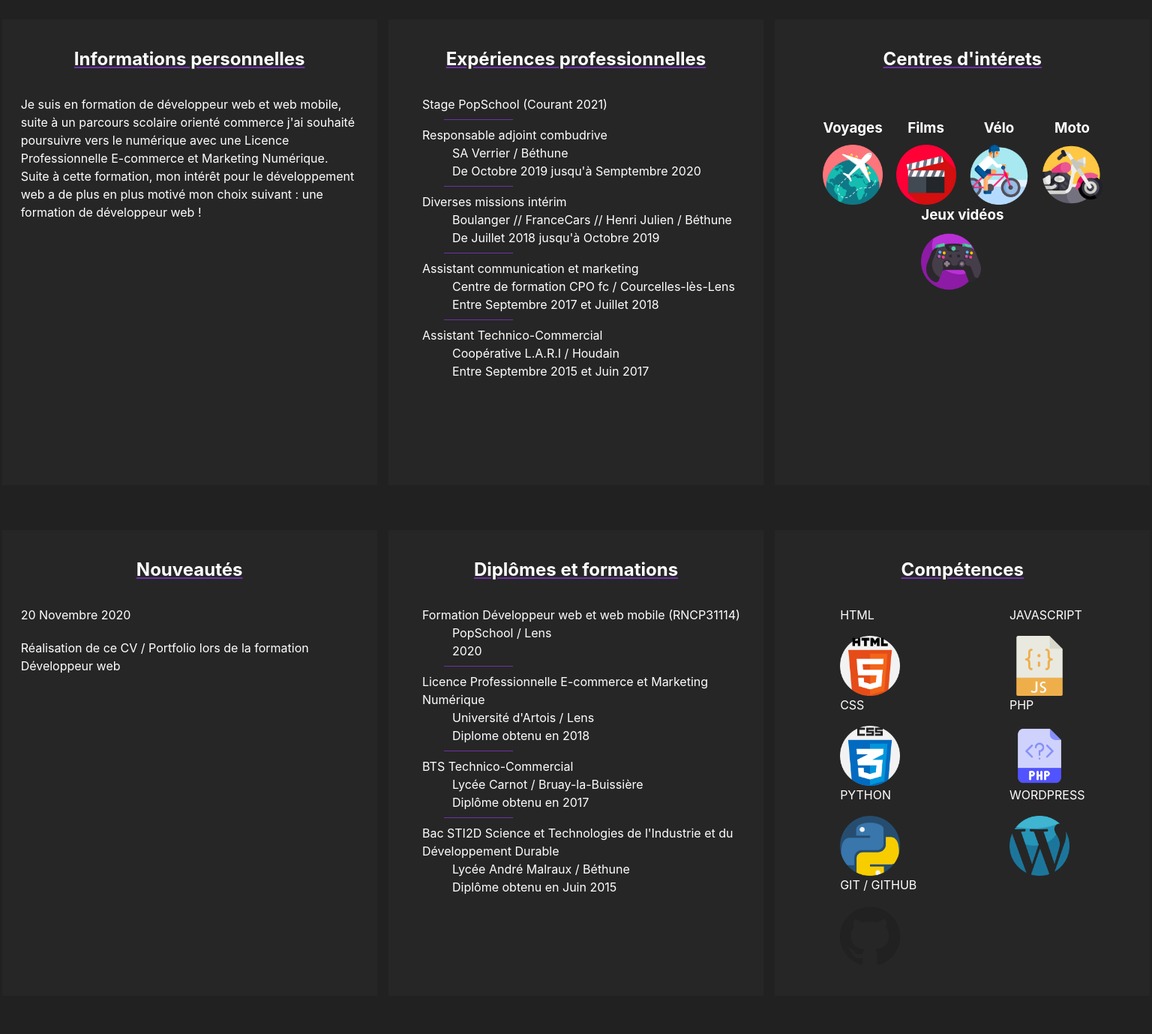
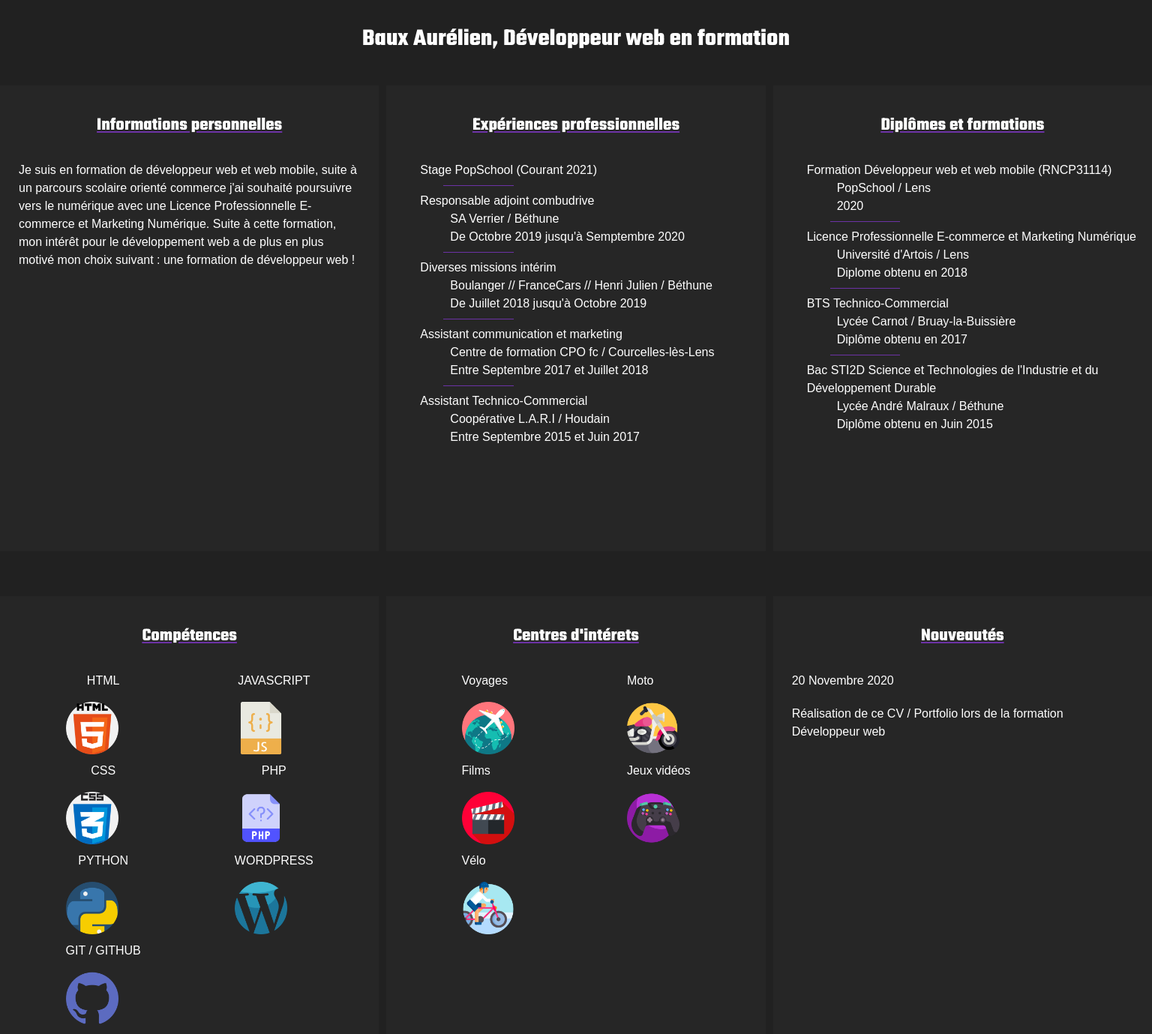
Before and after one commit to Baubaux/Mon-cv, a website: page index.html in a window 1536 px wide. Shown: the part 360-1739 px from the top of the page at 75% size. Drawn offline with nearby package versions, Linux system fonts and the light colour scheme; files that its build step writes are made by us from their sources; a web font is replaced by a local one.

Commit message:
Modification du cv/portfolio

```diff
--- a/index.html
+++ b/index.html
@@ -5,6 +5,8 @@
     <meta name="viewport" content="width=device-width, initial-scale=1.0">
     <title>Baux Aurélien Portfolio</title>
     <link rel="stylesheet" href="css/style.css">
+    <link rel="preconnect" href="https://fonts.gstatic.com">
+    <link href="https://fonts.googleapis.com/css2?family=Electrolize&family=Teko:wght@300;400;500;600;700&display=swap" rel="stylesheet">
 </head>
 
 <body>
@@ -53,6 +55,8 @@
       <img class="header_logo" src="img/Logo-blanc.png" alt="Logo Baux Aurélien">
     </div>
   </header>
+
+  <h1>Baux Aurélien, Développeur web en formation</h1>
 
   <div class="main-container" id="Haut">
 
@@ -134,33 +138,33 @@
       <div class="skills">
         <div class="skill_under">
           <div>
-            <p>HTML</p>
+            <p class="icon-title">HTML</p>
             <img class="icon" src="img/001-html-5.png" alt="Logo html5">
           </div>
           <div>
-            <p>CSS</p>
+            <p class="icon-title">CSS</p>
             <img class="icon" src="img/002-css.png" alt="Logo css3">
           </div>
           <div>
-            <p>PYTHON</p>
+            <p class="icon-title">PYTHON</p>
             <img class="icon" src="img/001-python.png" alt="Logo Python">
           </div>
           <div>
-            <p>GIT / GITHUB</p>
-            <img class="icon" src="img/002-github.png" alt="Logo github">
+            <p class="icon-title">GIT / GITHUB</p>
+            <img class="icon" src="img/001-github.png" alt="Logo github">
           </div>
         </div>
         <div class="skill_under">
           <div>
-            <p>JAVASCRIPT</p>
+            <p class="icon-title">JAVASCRIPT</p>
             <img class="icon" src="img/003-javascript.png" alt="Logo javascript">
           </div>
           <div>
-            <p>PHP</p>
+            <p class="icon-title">PHP</p>
             <img class="icon" src="img/004-php.png" alt="Logo Php">
           </div>
           <div>
-            <p>WORDPRESS</p>
+            <p class="icon-title">WORDPRESS</p>
             <img class="icon" src="img/005-wordpress.png" alt="Logo wordpress">
           </div>
         </div>
@@ -172,25 +176,29 @@
     <div class="container container-interet">
       <h2 class="container_title" id="Intérets">Centres d'intérets</h2>
       <div class="interet">
+        <div class="interet_under">
           <div>
-          <h3 class="interet-h3">Voyages</h3>
+            <p>Voyages</p>
             <img class="icon" src="img/004-travel.png" alt="Icone travel">
           </div>
             <div>
-          <h3 class="interet-h3">Films</h3>
+            <p>Films</p>
           <img class="icon" src="img/012-clapperboard.png" alt="Icon movies">
           </div>
           <div>
-          <h3 class="interet-h3">Vélo</h3>
+            <p>Vélo</p>
             <img class="icon" src="img/007-cycling.png" alt="Icon cycle">
           </div>
+        </div>
+        <div class="interet_under">
           <div>
-          <h3 class="interet-h3">Moto</h3>
+            <p>Moto</p>
             <img class="icon" src="img/001-chopper.png" alt="Icon Motorcycle">
           </div>
           <div>
-          <h3 class="interet-h3">Jeux vidéos</h3>
+            <p>Jeux vidéos</p>
             <img class="icon" src="img/009-controller.png" alt="Icon controller">
+          </div>
         </div>
       </div>
     </div>
@@ -211,7 +219,16 @@
         <input class="form" name="Name/surname" type="text" placeholder="Nom / Prénom :">
         <input class="form" name="Email" type="text" placeholder="Email :">
         <textarea class="form" name="Objet" id="" cols="50" rows="6" placeholder="Objet"></textarea>
+        <input class="form_submit" type="reset" name="Réinitialiser" value="Réinitialiser">
         <input class="form_submit" type="submit" value="Envoyer">
+      </div>
+      <div class="input-fields">
+        <input type="text" class="input" placeholder="Nom / Prénom :">
+        <input type="text" class="input" placeholder="Adresse mail :">
+      </div>
+      <div class="message">
+        <textarea placeholder="Message"></textarea>
+        <div class="btn">Envoyer</div>
       </div>
     </div>
   </div>
--- a/scss/layout/_body.scss
+++ b/scss/layout/_body.scss
@@ -1,3 +1,16 @@
 body {
     background-color: $color-background;
+    font-family: 'Electrolize', sans-serif;
 }
+
+h1 {
+    display: flex;
+    justify-content: center;
+    margin-top: 1em;
+    font-family: 'Teko', sans-serif;
+    color: white;
+}
+
+h2, h3 {
+    font-family: 'Teko', sans-serif;
+}
--- a/scss/layout/_container.scss
+++ b/scss/layout/_container.scss
@@ -19,10 +19,6 @@
     text-decoration-color: $color-purple;
 }
 
-.container-contact {
-
-}
-
 .form {
     margin: 5px;
     padding: 5px;
@@ -32,7 +28,7 @@
 }
 
 .form_submit {
-    margin: 5px;
+    margin-left: 20px;
 }
 
 .skills {
@@ -56,13 +52,15 @@
     margin: 20px;
 }
 
-.interet-h3 {
+.icon-title {
     text-align: center;
 }
 
 .icon {
+    justify-content: center;
     max-width: 100px;
     height: 80px;
+    padding-bottom: 10px;
 }
 
 .container-diplome {
@@ -73,7 +71,7 @@
     .main-container {
         display: grid;
         grid-template-columns: repeat(2, 1fr);
-        grid-template-rows: repeat(7, 1fr);
+        grid-template-rows: repeat(4, 1fr);
         column-gap: 10px;
         grid-template-areas:
         "info exp"
@@ -123,6 +121,14 @@
 
     .icon {
         max-width: 100px;
+    }
+
+    .form {
+        margin-left: 100px;
+    }
+
+    .form_submit {
+        margin-left: 100px;
     }
 }
 
@@ -185,54 +191,52 @@
 @media (min-width: 1500px) {
     .main-container {
         display: grid;
-        grid-template-columns: repeat(3, 500px);
-        grid-auto-rows: repeat(3, 500px);
-        justify-content: space-around;
-        align-content: space-between;
+        grid-template-columns: repeat(3, 1fr);
+        grid-auto-rows: repeat(3, 1fr);
+        column-gap: 10px;
+        grid-template-areas:
+        "info exp form"
+        "skil int nouv"
+        "cont cont cont"
     }
 
     .container-info {
-        grid-column: 1;
-        grid-row: 1;
+        grid-area: info;
     }
 
     .container-experience {
-        grid-column: 2;
-        grid-row: 1;
+        grid-area: exp;
     }
 
     .container-diplome {
-        grid-column: 2;
-        grid-row: 2;
+        grid-area: form;
     }
 
     .container_skills {
-        grid-column: 3;
-        grid-row: 2;
+        grid-area: skil;
     }
 
     .container-interet {
-        grid-column: 3;
-        grid-row: 1;
+        grid-area: int;
     }
 
     .container-nouv {
-        grid-column: 1;
-        grid-row: 2;
+        grid-area: nouv;
     }
 
     .container-contact {
-        grid-column: 1 / 4;
-        grid-row: 3;
-        height: 400px;
+        grid-area: cont;
     }
 
     .interet {
         display: flex;
-        flex-wrap: wrap;
         justify-content: space-around;
-        margin: 50px;
+        margin: 20px;
     }
+
+    // .separator {
+    //     position: relative;
+    // }
 
     .icon {
         max-width: 100px;
--- a/scss/layout/_header.scss
+++ b/scss/layout/_header.scss
@@ -6,7 +6,7 @@
 
 .header_images {
     max-width: 100%;
-    height: 300px;
+    height: 100vh;
     position: relative;
     background-image: url(https://raw.githubusercontent.com/Baubaux/Mon-cv/master/img/D%C3%A9veloppeur%20web.png);
     background-size: cover;
```
Also changed, not shown: img/001-github.png (added), img/Développeur web.png. Lines whose indentation alone changed are shown as unchanged.
